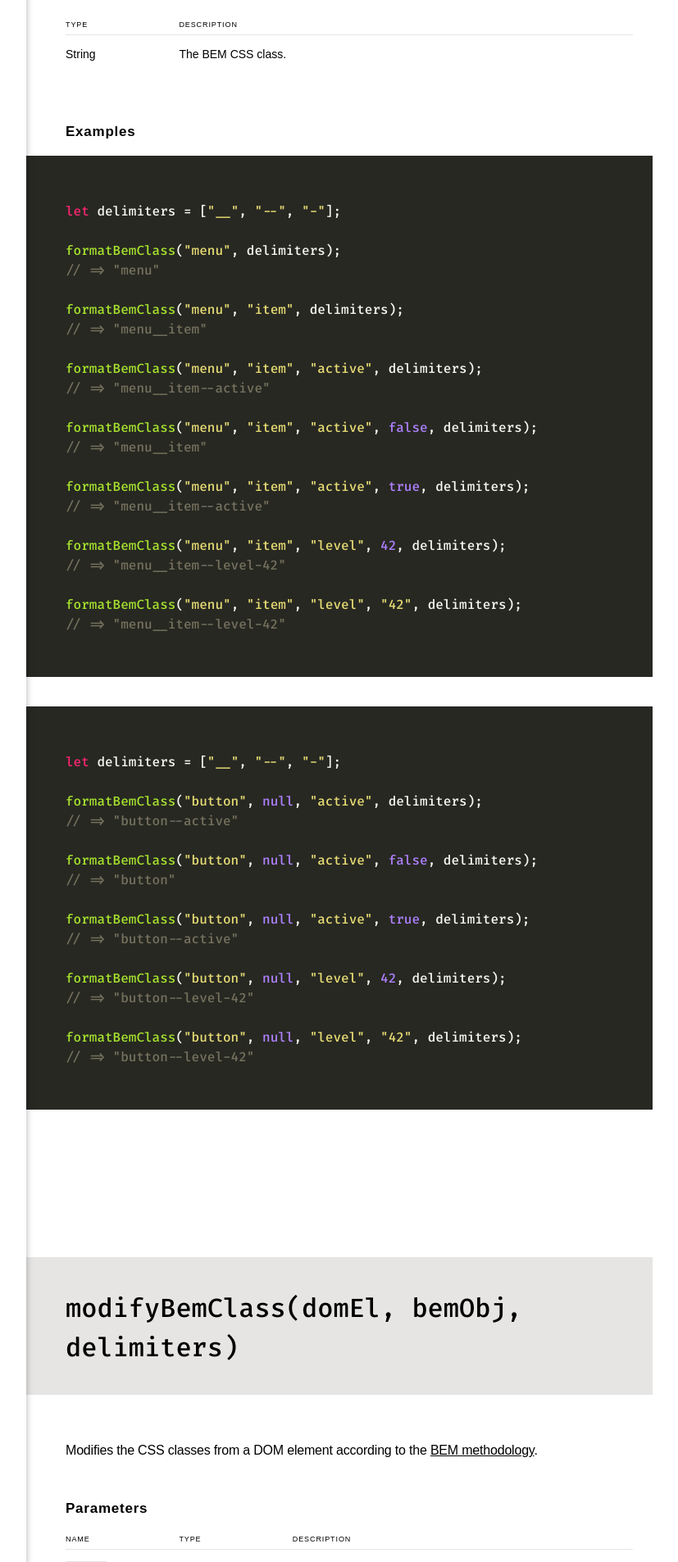
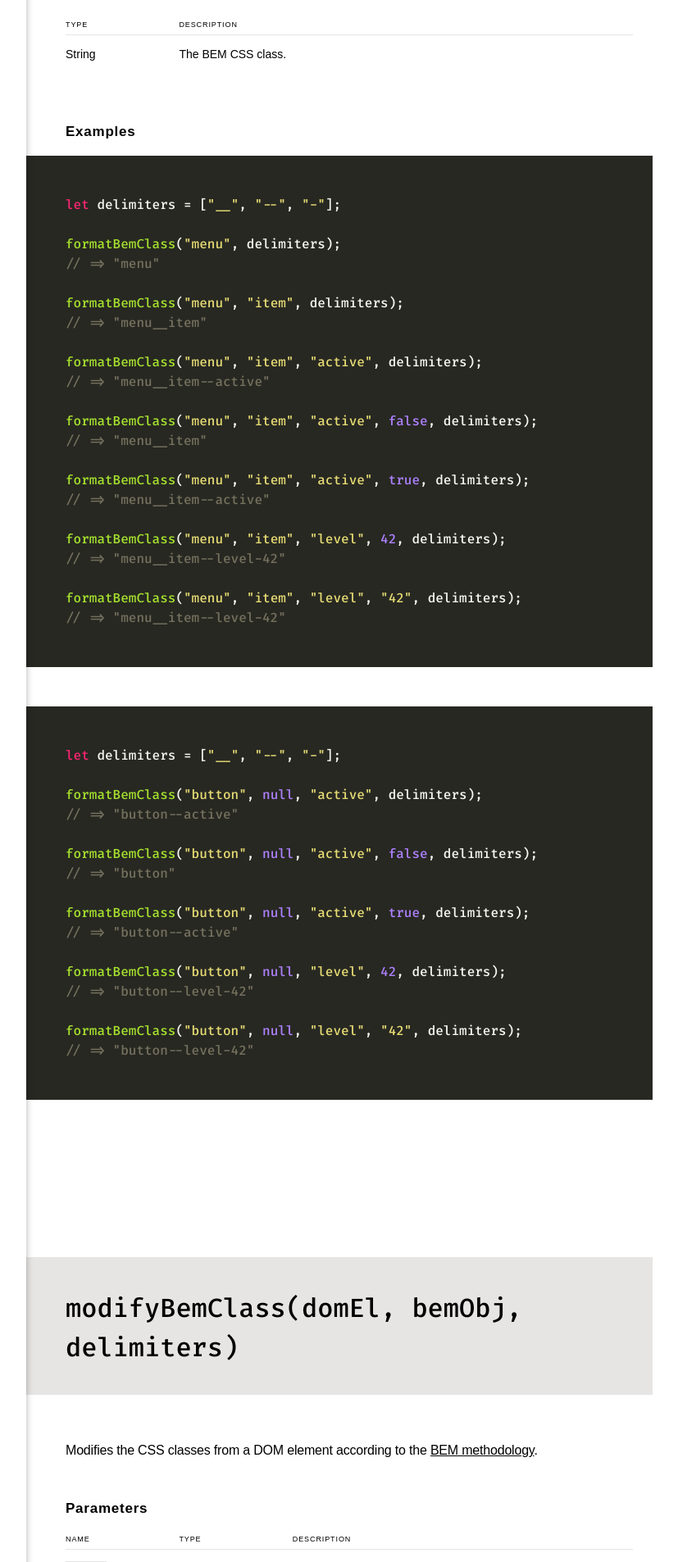
Before and after one commit to leofavre/canivete, a Jekyll site: the page built from docs/index.md, in a window 1280 px wide. Shown: the part 914-2820 px from the top of the page at 82% size, without its empty margins (262-1089 px from the left). Built offline with Jekyll 4.4.1, drawn with Linux system fonts in a browser that asks for light colours; nearby versions of some CDN libraries; some web fonts are replaced.

Commit message:
changes to pre > code CSS

```diff
--- a/docs/_sass/_content.scss
+++ b/docs/_sass/_content.scss
@@ -117,18 +117,15 @@
 	}
 
 	pre {
-		white-space: pre-wrap;
-		margin: 0 0 -0.75rem;
-	}
-
-	pre > code {
 		background-color: rgba(#272822, 1);
 		color: #f8f8f2;
 		margin: $grid ($grid * -1) ($grid * 2) ($grid * -2);
-		padding-top: 3.5rem;
-		padding-bottom: 3.25rem;
-		padding-left: ($grid * 2);
-		padding-right: $grid;
+		padding: ($grid * 2) $grid ($grid * 2) ($grid * 2);
+		line-height: $grid;
+		overflow: auto;
+	}
+
+	pre code {
 		line-height: $grid;
 	}
 
```
Also changed, not shown: 1 other file.
